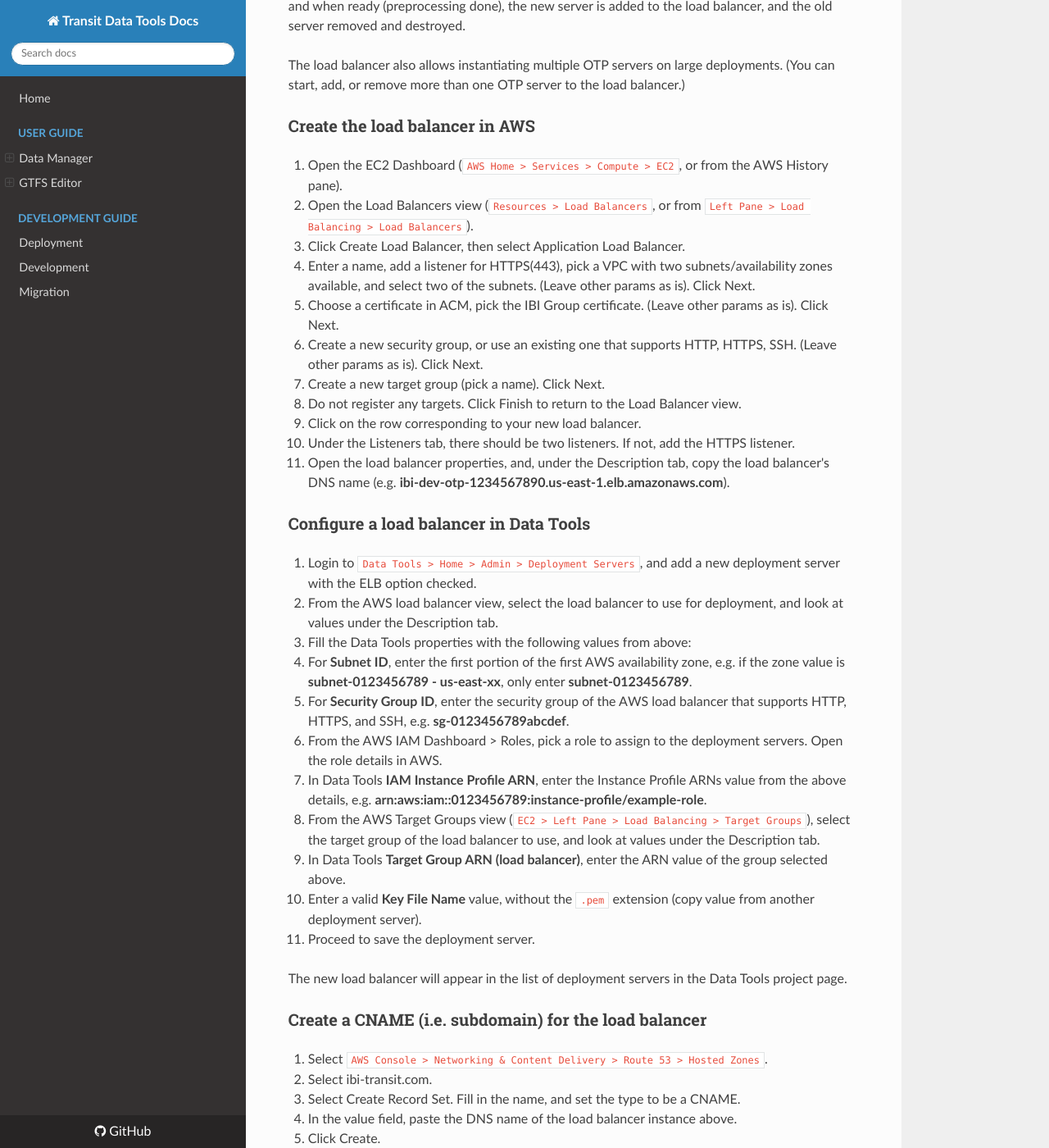
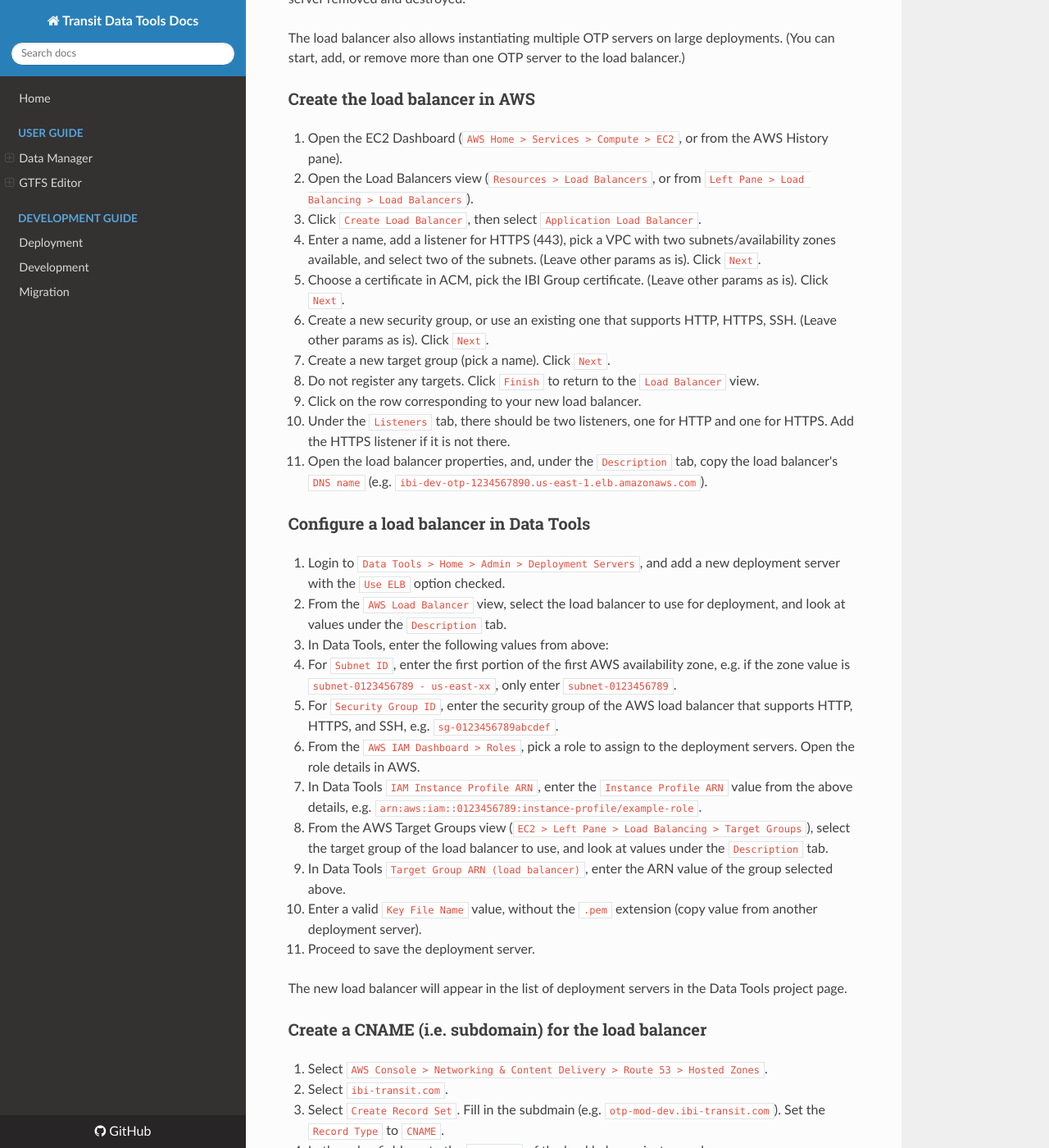
Before and after one commit to wtchen/datatools-ui, an MkDocs documentation site: the page built from docs/user/otp-deployment.md, in a window 1280 px wide and 1400 px high, scrolled down 1628 px. Shown: the whole window at 82% size. Built offline with MkDocs 1.6.1, drawn with Linux system fonts in a browser that asks for light colours; nearby versions of some CDN libraries; old or Windows-style settings are respelled for this version of MkDocs; some of the changed text lies outside the part shown.

Commit message:
Converted quotes, bolds into back ticks.

```diff
--- a/docs/user/otp-deployment.md
+++ b/docs/user/otp-deployment.md
@@ -55,28 +54,28 @@
 
 1. Open the EC2 Dashboard (`AWS Home > Services > Compute > EC2`, or from the AWS History pane).
 2. Open the Load Balancers view (`Resources > Load Balancers`, or from `Left Pane > Load Balancing > Load Balancers`).
-3. Click Create Load Balancer, then select Application Load Balancer.
-4. Enter a name, add a listener for HTTPS(443), pick a VPC with two subnets/availability zones available, and select two of the subnets. (Leave other params as is). Click Next.
-5. Choose a certificate in ACM, pick the IBI Group certificate. (Leave other params as is). Click Next.
-6. Create a new security group, or use an existing one that supports HTTP, HTTPS, SSH. (Leave other params as is). Click Next.
-7. Create a new target group (pick a name). Click Next.
-8. Do not register any targets. Click Finish to return to the Load Balancer view.
+3. Click `Create Load Balancer`, then select `Application Load Balancer`.
+4. Enter a name, add a listener for HTTPS (443), pick a VPC with two subnets/availability zones available, and select two of the subnets. (Leave other params as is). Click `Next`.
+5. Choose a certificate in ACM, pick the IBI Group certificate. (Leave other params as is). Click `Next`.
+6. Create a new security group, or use an existing one that supports HTTP, HTTPS, SSH. (Leave other params as is). Click `Next`.
+7. Create a new target group (pick a name). Click `Next`.
+8. Do not register any targets. Click `Finish` to return to the `Load Balancer` view.
 9. Click on the row corresponding to your new load balancer.
-10. Under the Listeners tab, there should be two listeners. If not, add the HTTPS listener.
-11. Open the load balancer properties, and, under the Description tab, copy the load balancer's DNS name (e.g. **ibi-dev-otp-1234567890.us-east-1.elb.amazonaws.com**).
+10. Under the `Listeners` tab, there should be two listeners, one for HTTP and one for HTTPS. Add the HTTPS listener if it is not there.
+11. Open the load balancer properties, and, under the `Description` tab, copy the load balancer's `DNS name` (e.g. `ibi-dev-otp-1234567890.us-east-1.elb.amazonaws.com`).
 
 ### Configure a load balancer in Data Tools
 
-1. Login to `Data Tools > Home > Admin > Deployment Servers`, and add a new deployment server with the ELB option checked.
-2. From the AWS load balancer view, select the load balancer to use for deployment, and look at values under the Description tab.
-3. Fill the Data Tools properties with the following values from above:
-* For **Subnet ID**, enter the first portion of the first AWS availability zone, e.g. if the zone value is **subnet-0123456789 - us-east-xx**, only enter **subnet-0123456789**.
-* For **Security Group ID**, enter the security group of the AWS load balancer that supports HTTP, HTTPS, and SSH, e.g. **sg-0123456789abcdef**.
-4. From the AWS IAM Dashboard > Roles, pick a role to assign to the deployment servers. Open the role details in AWS.
-5. In Data Tools **IAM Instance Profile ARN**, enter the Instance Profile ARNs value from the above details, e.g. **arn:aws:iam::0123456789:instance-profile/example-role**.
-6. From the AWS Target Groups view (`EC2 > Left Pane > Load Balancing > Target Groups`), select the target group of the load balancer to use, and look at values under the Description tab.
-7. In Data Tools **Target Group ARN (load balancer)**, enter the ARN value of the group selected above.
-8. Enter a valid **Key File Name** value, without the `.pem` extension (copy value from another deployment server).
+1. Login to `Data Tools > Home > Admin > Deployment Servers`, and add a new deployment server with the `Use ELB` option checked.
+2. From the `AWS Load Balancer` view, select the load balancer to use for deployment, and look at values under the `Description` tab.
+3. In Data Tools, enter the following values from above:
+* For `Subnet ID`, enter the first portion of the first AWS availability zone, e.g. if the zone value is `subnet-0123456789 - us-east-xx`, only enter `subnet-0123456789`.
+* For `Security Group ID`, enter the security group of the AWS load balancer that supports HTTP, HTTPS, and SSH, e.g. `sg-0123456789abcdef`.
+4. From the `AWS IAM Dashboard > Roles`, pick a role to assign to the deployment servers. Open the role details in AWS.
+5. In Data Tools `IAM Instance Profile ARN`, enter the `Instance Profile ARN` value from the above details, e.g. `arn:aws:iam::0123456789:instance-profile/example-role`.
+6. From the AWS Target Groups view (`EC2 > Left Pane > Load Balancing > Target Groups`), select the target group of the load balancer to use, and look at values under the `Description` tab.
+7. In Data Tools `Target Group ARN (load balancer)`, enter the ARN value of the group selected above.
+8. Enter a valid `Key File Name` value, without the `.pem` extension (copy value from another deployment server).
 9. Proceed to save the deployment server.
 
 The new load balancer will appear in the list of deployment servers in the Data Tools project page.
@@ -84,7 +83,7 @@
 ### Create a CNAME (i.e. subdomain) for the load balancer
 
 1. Select `AWS Console > Networking & Content Delivery > Route 53 > Hosted Zones`.
-2. Select ibi-transit.com.
-3. Select Create Record Set. Fill in the name, and set the type to be a CNAME.
-4. In the value field, paste the DNS name of the load balancer instance above.
-5. Click Create.
+2. Select `ibi-transit.com`.
+3. Select `Create Record Set`. Fill in the subdmain (e.g. `otp-mod-dev.ibi-transit.com`). Set the `Record Type` to `CNAME`.
+4. In the value field, paste the `DNS Name` of the load balancer instance above.
+5. Click `Create`.
```
Also changed, not shown: other parts of docs/user/otp-deployment.md (+13 -14 lines).
